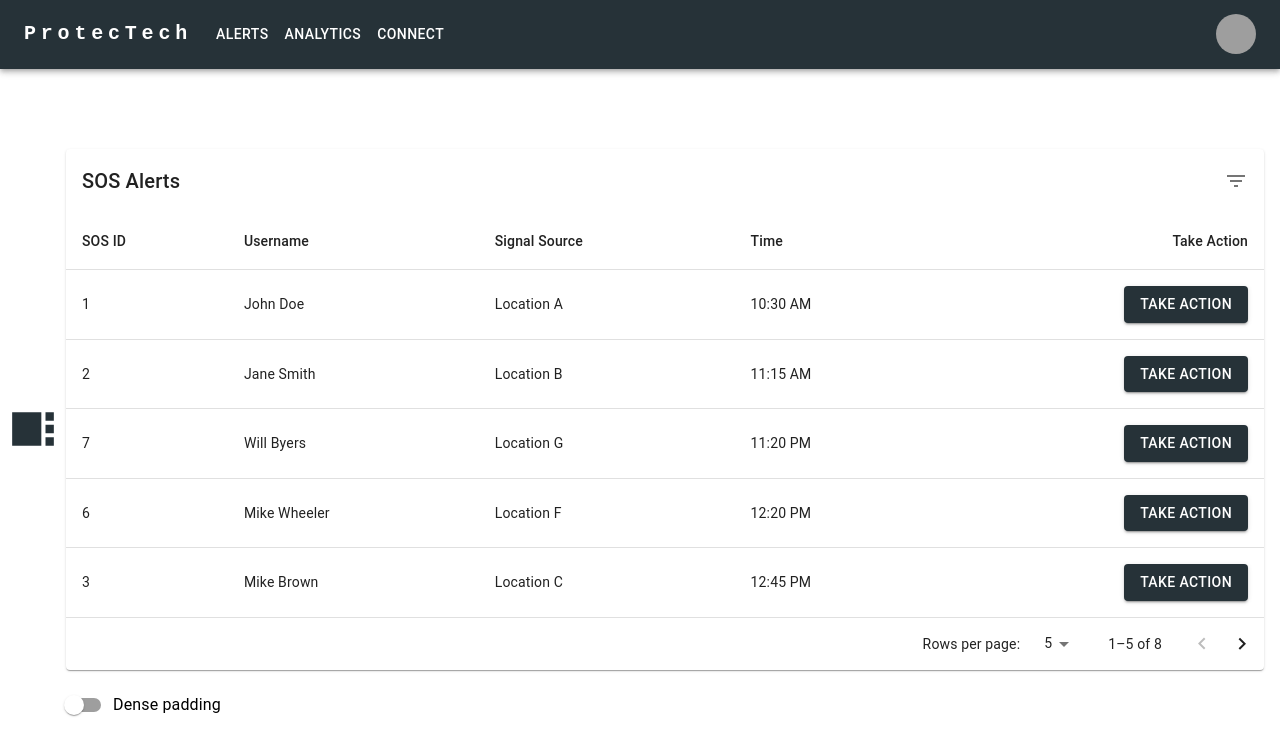
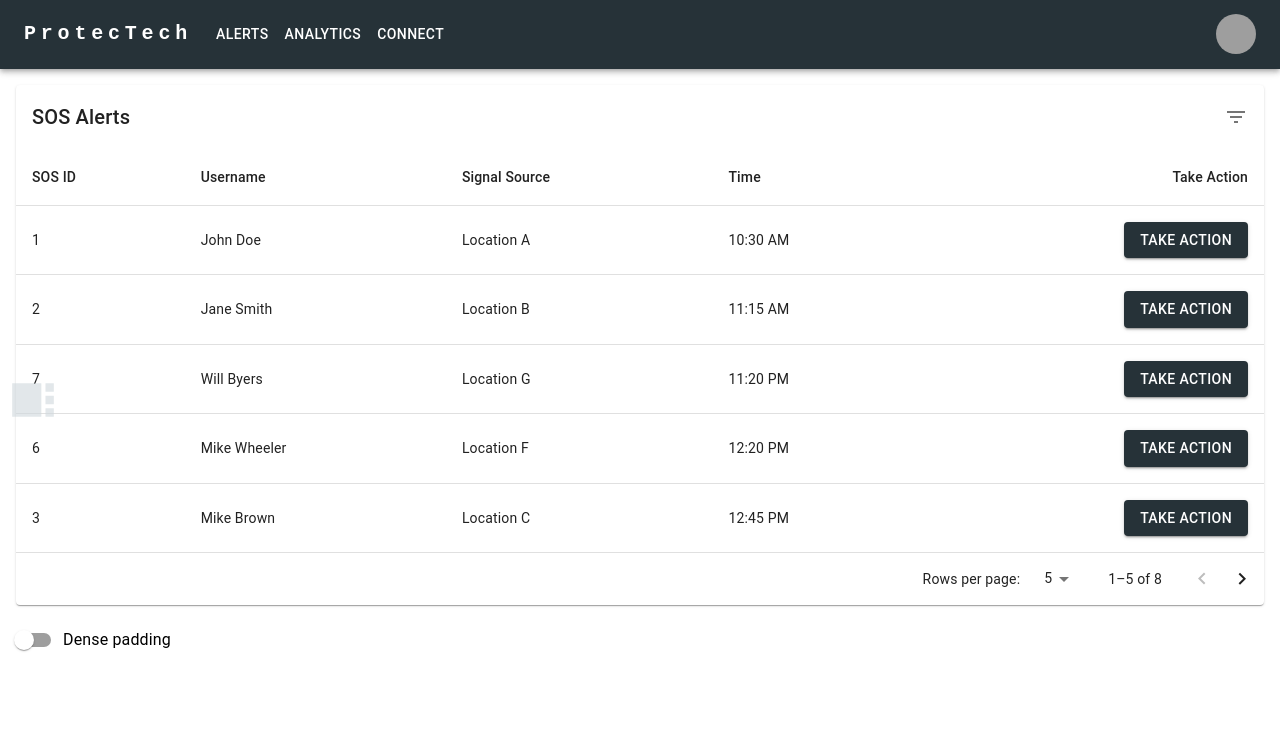
Before and after one commit to DevanshArora312/ProtecTech, a React (Create React App) app in the folder web/client/: page /dashboard/alerts in a window 1280 px wide. Shown: the top 756 px of the page. Built offline with nearby package versions, Linux system fonts and the light colour scheme; grey boxes are pictures that could not be loaded.

Commit message:
minor improvements

```diff
--- a/web/client/src/components/SideDrawer.tsx
+++ b/web/client/src/components/SideDrawer.tsx
@@ -1,8 +1,8 @@
 import * as React from 'react';
-import { Box, Drawer, Button, List, Rating, Divider, ListItem, ListItemButton, ListItemIcon, ListItemText, Avatar, Typography } from '@mui/material';
+import { Drawer, Button, Box, List, ListItem, Typography, Avatar, Divider, Rating } from '@mui/material';
+import ViewSidebarIcon from '@mui/icons-material/ViewSidebar';
 import { blueGrey } from '@mui/material/colors';
-import { BarChart } from '@mui/x-charts/BarChart';
-import ViewSidebarIcon from '@mui/icons-material/ViewSidebar';
+import {BarChart} from '@mui/x-charts/BarChart';
 
 export default function SideDrawer() {
   const [open, setOpen] = React.useState(false);
@@ -10,6 +10,7 @@ export default function SideDrawer() {
   const toggleDrawer = (newOpen: boolean) => () => {
     setOpen(newOpen);
   };
+
   const [police, setPolice] = React.useState({
     name: "Spongebob Squarepants",
     badgeNumber: "12345",
@@ -21,45 +22,52 @@ export default function SideDrawer() {
     yearsOfService: 5,
     rating: 4.2
   });
+
   const DrawerList = (
-    <Box sx={{ width: 295, display: "flex", flexDirection: "column", alignItems: "center", justifyContent: "space-between", height: "98vh"}} role="presentation" onClick={toggleDrawer(false)}>
-      <List className='flex flex-col items-center justify-center'>
-        <ListItem className='flex flex-col items-center justify-center'>
-            <Avatar sx={{ bgcolor: blueGrey[900], width:100, height: 100, fontSize: 40 }}>P</Avatar>
+    <Box
+      sx={{
+        width: 295,
+        display: 'flex',
+        flexDirection: 'column',
+        alignItems: 'center',
+        justifyContent: 'space-between',
+        height: '98vh',
+      }}
+      role="presentation"
+      onClick={toggleDrawer(false)}
+    >
+      <List className="flex flex-col items-center justify-center">
+        <ListItem className="flex flex-col items-center justify-center">
+          <Avatar sx={{ bgcolor: blueGrey[900], width: 100, height: 100, fontSize: 40 }}>P</Avatar>
         </ListItem>
-        <ListItem className='flex flex-col items-center justify-center'>
-            <Typography>{police?.name}</Typography>
+        <ListItem className="flex flex-col items-center justify-center">
+          <Typography>{police?.name}</Typography>
         </ListItem>
-        <ListItem className='flex flex-col items-center justify-center'>
-            <Typography>{police?.email}</Typography>
+        <ListItem className="flex flex-col items-center justify-center">
+          <Typography>{police?.email}</Typography>
         </ListItem>
-        <ListItem className='flex flex-col items-center justify-center'>
-            <Typography>{police?.contactNumber}</Typography>
+        <ListItem className="flex flex-col items-center justify-center">
+          <Typography>{police?.contactNumber}</Typography>
         </ListItem>
-        <ListItem className='flex flex-col items-center justify-center'>
+        <ListItem className="flex flex-col items-center justify-center">
           <Typography>{police?.department}</Typography>
         </ListItem>
-        <ListItem className='flex flex-col items-center justify-center'>
+        <ListItem className="flex flex-col items-center justify-center">
           <Typography>{police?.stationLocation}</Typography>
         </ListItem>
-        <ListItem className='flex flex-col items-center justify-center'>
-          <Rating
-            name="simple-controlled"
-            value={police?.rating}
-            precision={0.2}
-            readOnly
-          />
+        <ListItem className="flex flex-col items-center justify-center">
+          <Rating name="simple-controlled" value={police?.rating} precision={0.2} readOnly />
         </ListItem>
         <ListItem>
           <BarChart
             series={[
               {
                 data: [3, 5, 8, 6],
-                color: '#263238'
+                color: '#263238',
               },
               {
                 data: [4, 2, 10, 9],
-                color: '#495a63'
+                color: '#495a63',
               },
             ]}
             height={290}
@@ -69,15 +77,31 @@ export default function SideDrawer() {
         </ListItem>
       </List>
       <Divider />
-      <Box mr={2} sx={{placeSelf: "end"}}>
-          <Button variant="contained" sx={{bgcolor: blueGrey[900]}}>Close</Button>
+      <Box mr={2} sx={{ placeSelf: 'end' }}>
+        <Button variant="contained" sx={{ bgcolor: blueGrey[900] }} onClick={toggleDrawer(false)}>
+          Close
+        </Button>
       </Box>
     </Box>
   );
 
   return (
     <div>
-      <Button onClick={toggleDrawer(true)}><ViewSidebarIcon sx={{color: blueGrey[900], fontSize: 50}}/></Button>
+      <Button
+        onClick={toggleDrawer(true)}
+        sx={{
+          position: 'fixed',
+          top: '50%',
+          left: 0,
+          transform: 'translateY(-50%)',
+          zIndex: 50,
+          color: blueGrey[100],
+          opacity: "60%",
+          '&:hover': { color: blueGrey[900], opacity: "100%" },
+        }}
+      >
+        <ViewSidebarIcon sx={{ fontSize: 50 }} />
+      </Button>
       <Drawer open={open} onClose={toggleDrawer(false)}>
         {DrawerList}
       </Drawer>
--- a/web/client/src/pages/alerts.tsx
+++ b/web/client/src/pages/alerts.tsx
@@ -2,7 +2,7 @@ import React from 'react'
 import AlertTable from '../components/alertTable'
 export const Alerts = () => {
   return (
-    <div className='h-full w-full flex fex-col items-center justify-center'>
+    <div className='w-full flex fex-col items-center justify-center'>
       <AlertTable/>
     </div>
   )
--- a/web/client/src/pages/dashboard.tsx
+++ b/web/client/src/pages/dashboard.tsx
@@ -1,20 +1,21 @@
-import { Outlet } from 'react-router-dom'
-import Navbar from '../components/Navbar'
-import SideDrawer from '../components/SideDrawer'
+import { Outlet } from 'react-router-dom';
+import Navbar from '../components/Navbar';
+import SideDrawer from '../components/SideDrawer';
+
 export const Dashboard = () => {
     return (
-      <div className='min-h-full'>
-          <div>
-              <Navbar/>
-          </div>
-          <div className='flex flex-row items-center min-h-[90vh] w-full'>
-              <div>
-                  <SideDrawer/>
-              </div>
-              <div className='w-full mt-4 mr-4'>
-                  <Outlet/>
-              </div>
-          </div>
-      </div>
-    )
-}
+        <div className="min-h-full">
+            <div className="sticky top-0 z-50">
+                <Navbar />
+            </div>
+            <div className="flex flex-row items-start min-h-[90vh] w-full">
+                <div>
+                    <SideDrawer />
+                </div>
+                <div className="w-full mt-4 mx-4">
+                    <Outlet />
+                </div>
+            </div>
+        </div>
+    );
+};
```
